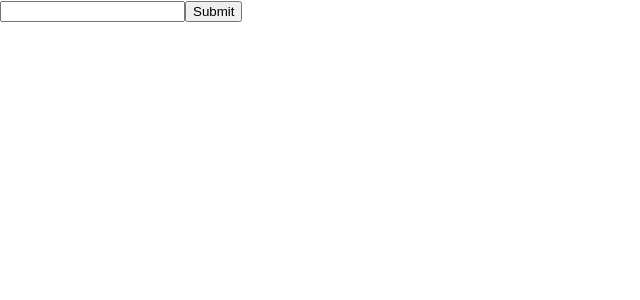
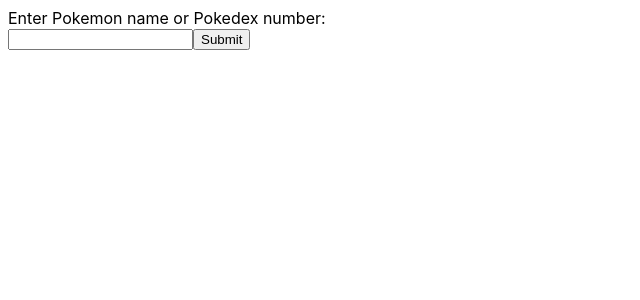
Before and after one commit to jamico791/first-api-project, a React (Create React App) app: page / in a window 1280 px wide. Shown: the top 300 px of the page, without its empty margins (0-640 px from the left). Built offline with nearby package versions, Linux system fonts and the light colour scheme.

Commit message:
Added label

```diff
--- a/src/components/PokeForm.js
+++ b/src/components/PokeForm.js
@@ -3,6 +3,9 @@
 function PokeForm(props) {
 	return (
 		<form onSubmit={props.onSubmit}>
+			<label style={{ display: 'block' }}>
+				Enter Pokemon name or Pokedex number:{' '}
+			</label>
 			<input type="text" onChange={props.onChange} />
 			<button type="submit">Submit</button>
 		</form>
--- a/src/index.css
+++ b/src/index.css
@@ -1,5 +1,4 @@
 body {
-	margin: 0;
 	font-family: -apple-system, BlinkMacSystemFont, 'Segoe UI', 'Roboto',
 		'Oxygen', 'Ubuntu', 'Cantarell', 'Fira Sans', 'Droid Sans',
 		'Helvetica Neue', sans-serif;
```
